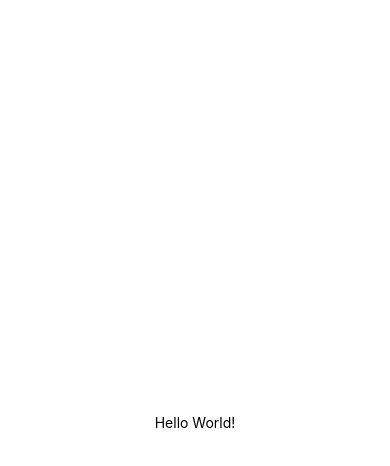
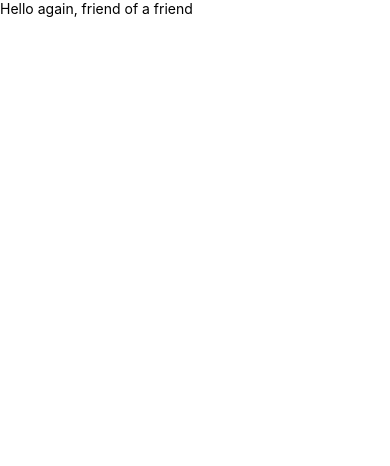
Before and after one commit to williamtorres1/github, a React Native app: screen / in a window 390 px wide. Shown: the top 466 px of the page. Built offline with nearby package versions, Linux system fonts and the light colour scheme.

Commit message:
oauth library added

```diff
--- a/package.json
+++ b/package.json
@@ -11,7 +11,8 @@
   },
   "dependencies": {
     "react": "16.9.0",
-    "react-native": "0.61.5"
+    "react-native": "0.61.5",
+    "react-native-oauth": "^2.1.18"
   },
   "devDependencies": {
     "@babel/core": "^7.8.4",
--- /dev/null
+++ b/src/pages/Login.js
@@ -0,0 +1,20 @@
+import React from 'react'
+import { View, Text } from 'react-native'
+import OAuthManager from 'react-native-oauth'
+const ClientID = require('../credentials/github.json').ClientID
+const ClientSecret = require('../credentials/github.json').ClientSecret
+
+const config = {
+    github: {
+        client_id: ClientID,
+        client_secret: ClientSecret
+    }
+}
+
+export default function Login(){
+    return(
+        <View>
+            <Text>Hello again, friend of a friend</Text>
+        </View>
+    )
+}
--- a/src/routes.js
+++ b/src/routes.js
@@ -1,21 +1,8 @@
 import React from 'react'
-import { View, Text, StyleSheet } from 'react-native'
+import Login from './pages/Login'
 
 export default function Routes(){
     return(
-        <View style={styles.container}>
-            <Text>Hello World!</Text>
-        </View>
+        <Login />
     )
 }
-
-const styles = StyleSheet.create({
-    container: {
-        flex: 1,
-        backgroundColor: '#fff',
-        alignItems: 'center',
-        justifyContent: 'center',
-        padding: 20,
-        fontWeight: 'bold'
-    }
-})
```
Also changed, not shown: 1 other file (tests, documents, lock files or other folders).
